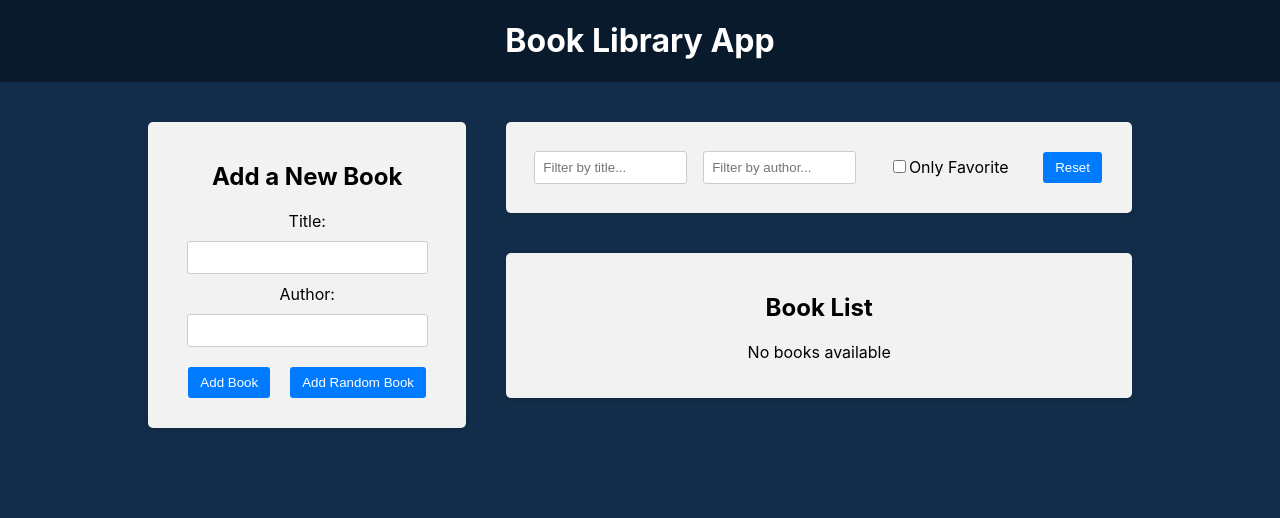
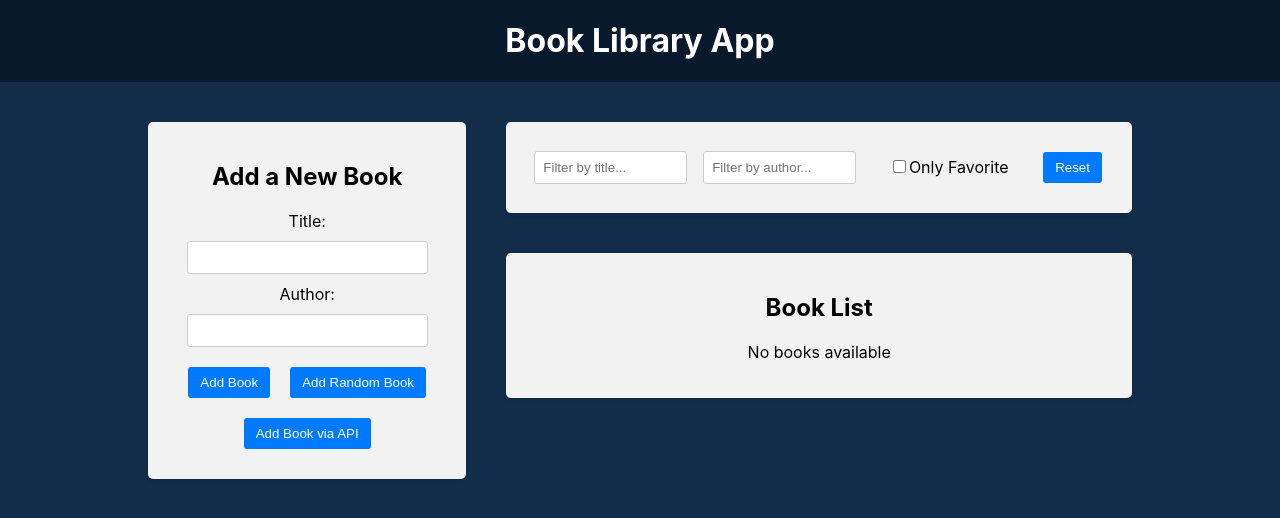
Before and after one commit to Elisei-Trifan/Book-Library-App, a React (Create React App) app in the folder frontend/: page / in a window 1280 px wide. Shown: the top 518 px of the page. Built offline with nearby package versions, Linux system fonts and the light colour scheme.

Commit message:
create button for additions book from APi

```diff
--- a/frontend/package.json
+++ b/frontend/package.json
@@ -7,6 +7,7 @@
     "@testing-library/jest-dom": "^5.17.0",
     "@testing-library/react": "^13.4.0",
     "@testing-library/user-event": "^13.5.0",
+    "axios": "^1.7.7",
     "react": "^18.3.1",
     "react-dom": "^18.3.1",
     "react-icons": "^5.3.0",
--- a/frontend/src/component/BookForm/BookForm.js
+++ b/frontend/src/component/BookForm/BookForm.js
@@ -1,6 +1,7 @@
 import { useState } from 'react'
 import { useDispatch } from 'react-redux'
 import { addBook } from '../../redux/slices/booksSlice'
+import axios from 'axios'
 import booksData from '../../data/books.json'
 import createBookWithId from '../../utils/createBookWithID'
 import './BookForm.css'
@@ -31,6 +32,11 @@
     }
   }
 
+  const handleRandomBookViaAPI = async () => {
+    const res = await axios.get('http://localhost:4000/random-book')
+    console.log(res)
+  }
+
   return (
     <div className="app-block book-form">
       <h2>Add a New Book</h2>
@@ -57,6 +63,9 @@
         <button type="button" onClick={handleRandomBook}>
           Add Random Book
         </button>
+        <button type="button" onClick={handleRandomBookViaAPI}>
+          Add Book via API
+        </button>
       </form>
     </div>
   )
```
Also changed, not shown: 1 other file (tests, documents, lock files or other folders).
